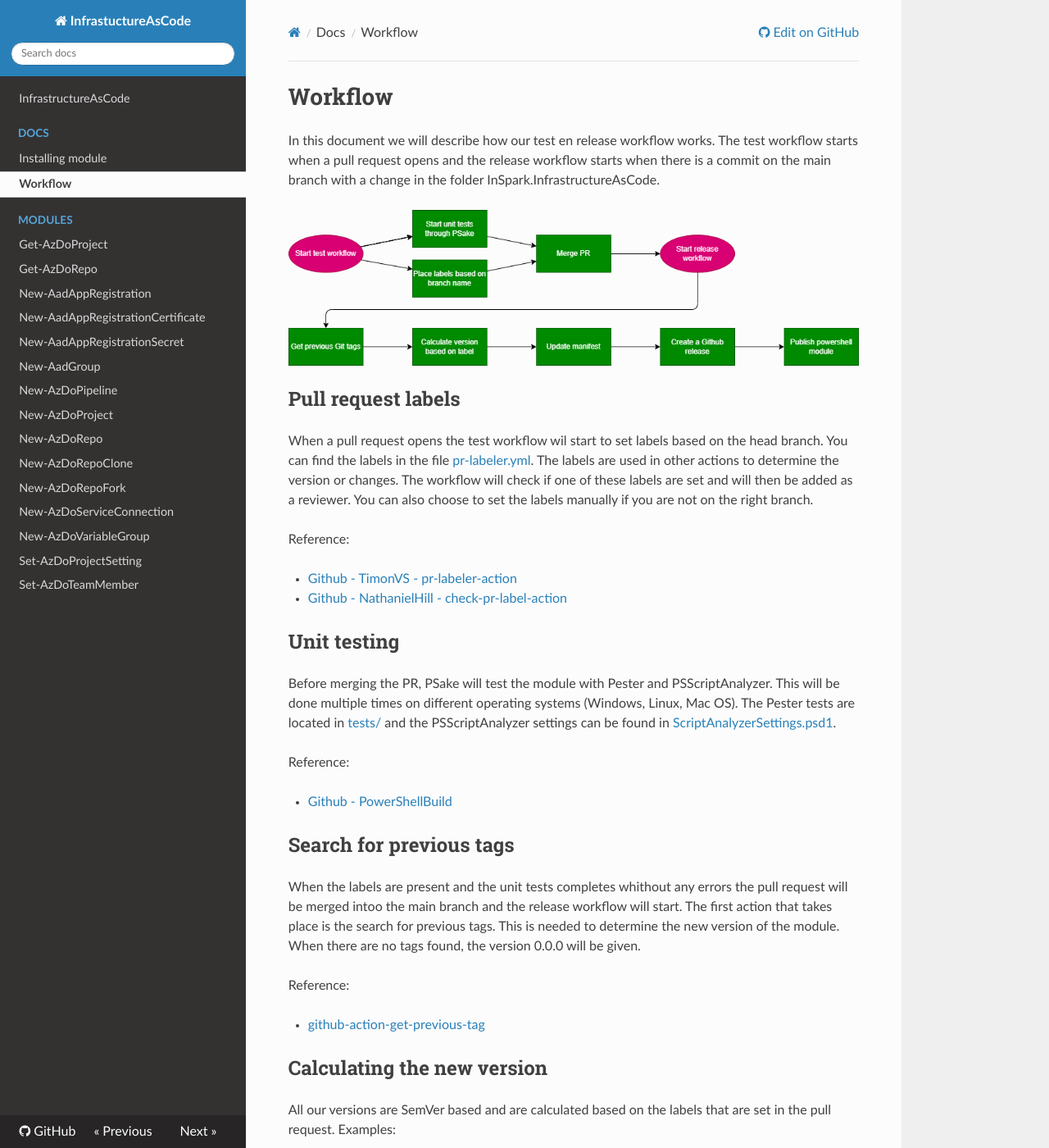
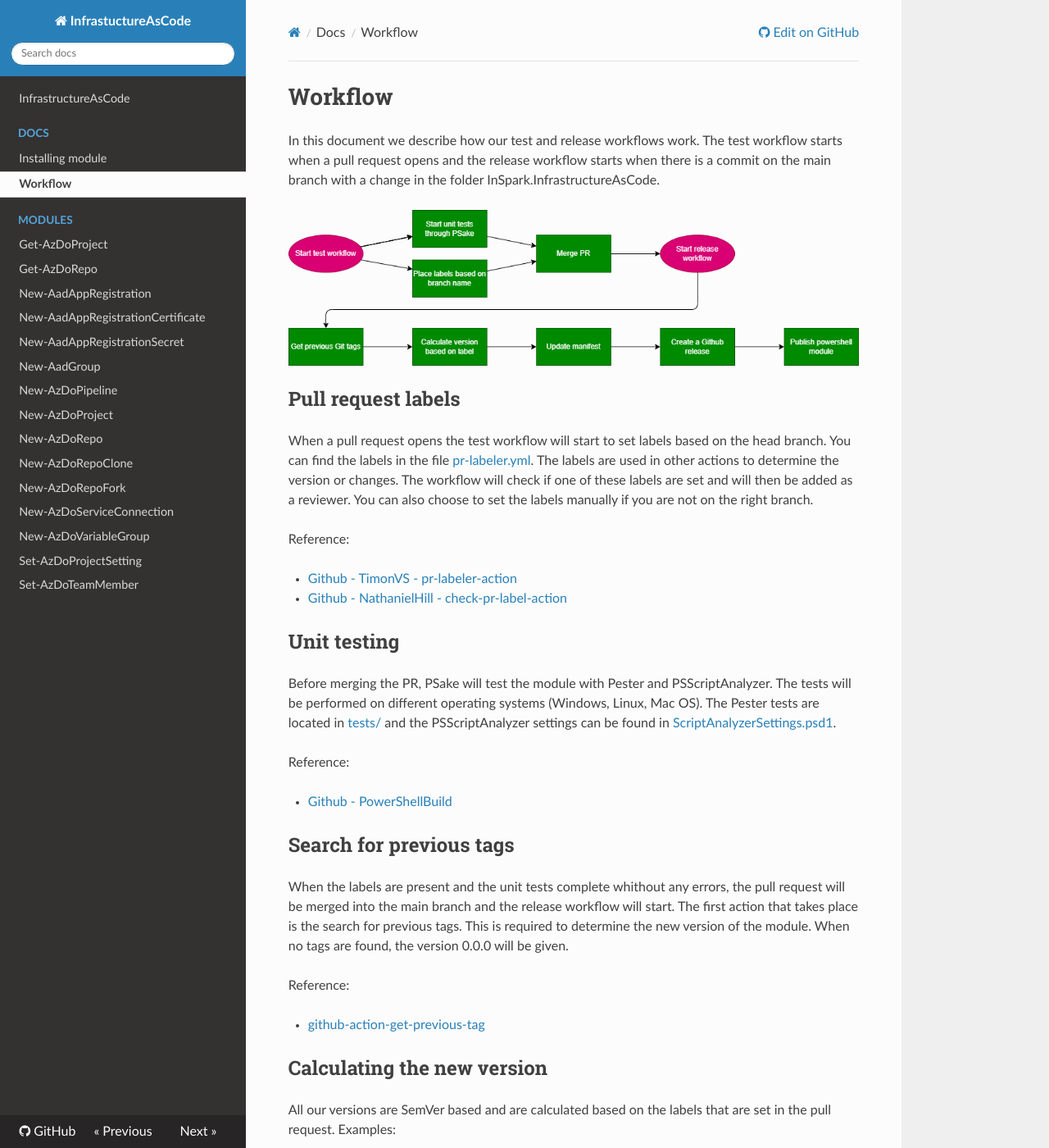
Before and after one commit to WeAreInSpark/AzureDevOpsPowerShellAPI, an MkDocs documentation site: the page built from docs/en-US/about_workflow.md, in a window 1280 px wide and 1400 px high. Shown: the whole window at 82% size. Built offline with MkDocs 1.6.1, drawn with Linux system fonts in a browser that asks for light colours; nearby versions of some CDN libraries; some of the changed text lies outside the part shown.

Commit message:
Fixed typo's in workflow description

```diff
--- a/docs/en-US/about_workflow.md
+++ b/docs/en-US/about_workflow.md
@@ -1,12 +1,12 @@
 # Workflow
 
-In this document we will describe how our test en release workflow works. The test workflow starts when a pull request opens and the release workflow starts when there is a commit on the main branch with a change in the folder InSpark.InfrastructureAsCode.
+In this document we describe how our test and release workflows work. The test workflow starts when a pull request opens and the release workflow starts when there is a commit on the main branch with a change in the folder InSpark.InfrastructureAsCode.
 
 ![Image](images/workflow.png)
 
 ## Pull request labels
 
-When a pull request opens the test workflow wil start to set labels based on the head branch. You can find the labels in the file [pr-labeler.yml](../../.github/pr-labeler.yml). The labels are used in other actions to determine the version or changes. The workflow will check if one of these labels are set and will then be added as a reviewer. You can also choose to set the labels manually if you are not on the right branch.
+When a pull request opens the test workflow will start to set labels based on the head branch. You can find the labels in the file [pr-labeler.yml](../../.github/pr-labeler.yml). The labels are used in other actions to determine the version or changes. The workflow will check if one of these labels are set and will then be added as a reviewer. You can also choose to set the labels manually if you are not on the right branch.
 
 Reference:
 
@@ -15,7 +15,7 @@ Reference:
 
 ## Unit testing
 
-Before merging the PR, PSake will test the module with Pester and PSScriptAnalyzer. This will be done multiple times on different operating systems (Windows, Linux, Mac OS). The Pester tests are located in [tests/](../../tests) and the PSScriptAnalyzer settings can be found in [ScriptAnalyzerSettings.psd1](../../tests/ScriptAnalyzerSettings.psd1).
+Before merging the PR, PSake will test the module with Pester and PSScriptAnalyzer. The tests will be performed on different operating systems (Windows, Linux, Mac OS). The Pester tests are located in [tests/](../../tests) and the PSScriptAnalyzer settings can be found in [ScriptAnalyzerSettings.psd1](../../tests/ScriptAnalyzerSettings.psd1).
 
 Reference:
 
@@ -23,7 +23,7 @@ Reference:
 
 ## Search for previous tags
 
-When the labels are present and the unit tests completes whithout any errors the pull request will be merged intoo the main branch and the release workflow will start. The first action that takes place is the search for previous tags. This is needed to determine the new version of the module. When there are no tags found, the version 0.0.0 will be given.
+When the labels are present and the unit tests complete whithout any errors, the pull request will be merged into the main branch and the release workflow will start. The first action that takes place is the search for previous tags. This is required to determine the new version of the module. When no tags are found, the version 0.0.0 will be given.
 
 Reference:
 
@@ -47,7 +47,7 @@ The manifest [InSpark.InfrastructureAsCode.psd1](../../InSpark.InfrastructureAsC
 
 ## Create a github release
 
-There will be github release created based on a template that can be found in [release.yml](../../.github/release.yml). The template will look for All pull request between to the versions based on SemVer and add the pull request title and link to different sections. Because this workflow runs after every pull request there will always be one pull request linked in the github release.
+After a new commit on the main branch, there will be GitHub release created based on a template that can be found in [release.yml](../../.github/release.yml). The template will look for all pull request between the two (previous and current) versions based on SemVer and add the pull request title and link to different sections. Because this workflow runs after every pull request there will always be one pull request linked in the github release.
 
 Reference:
 
```
